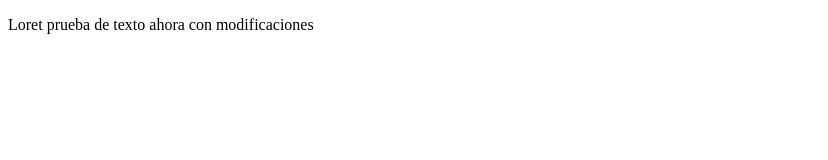
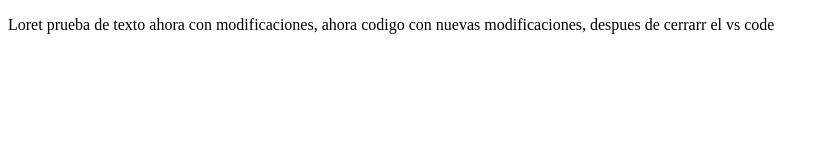
Before and after one commit to MBIT1/prueba, a plain HTML site: page index.html in a window 1280 px wide. Shown: the whole page, without its empty margins (0-828 px from the left). Drawn offline with Linux system fonts and the light colour scheme.

Commit message:
cambio de nuevo

```diff
--- a/index.html
+++ b/index.html
@@ -7,6 +7,6 @@
 </head>
 <body>
     <!-- DIV CONTENEDOR 3 -->
-    <div><p>Loret prueba de texto ahora con modificaciones</p></div>
+    <div><p>Loret prueba de texto ahora con modificaciones, ahora codigo con nuevas modificaciones, despues de cerrarr el vs code</p></div>
 </body>
 </html>
```
